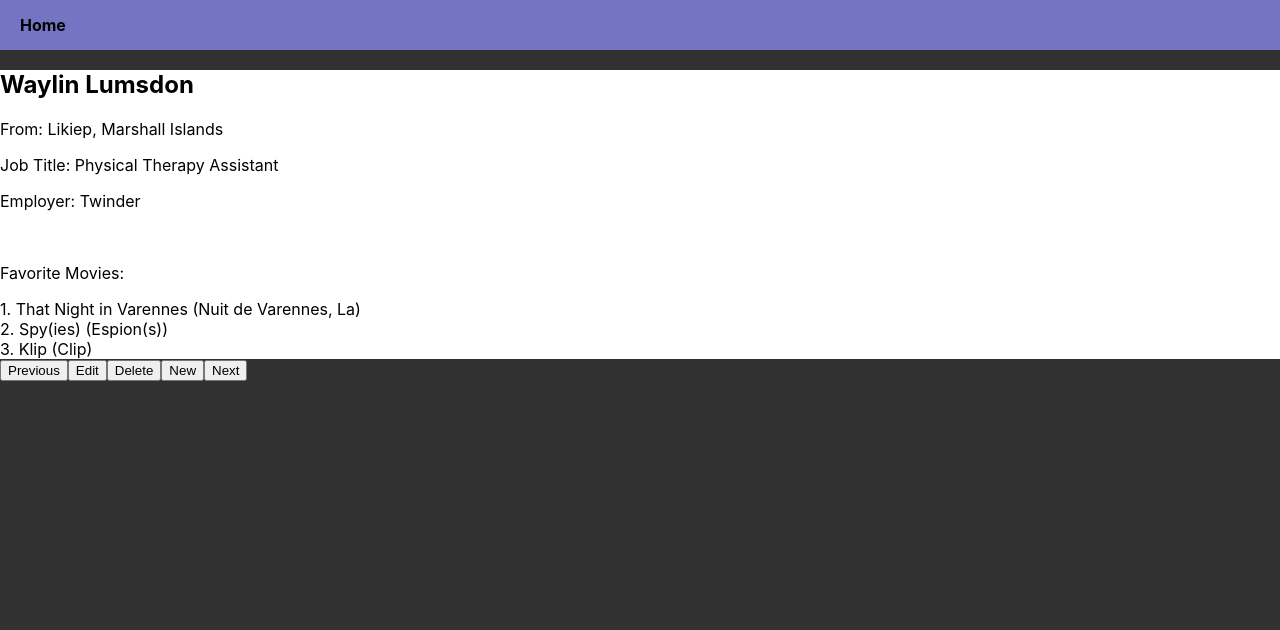
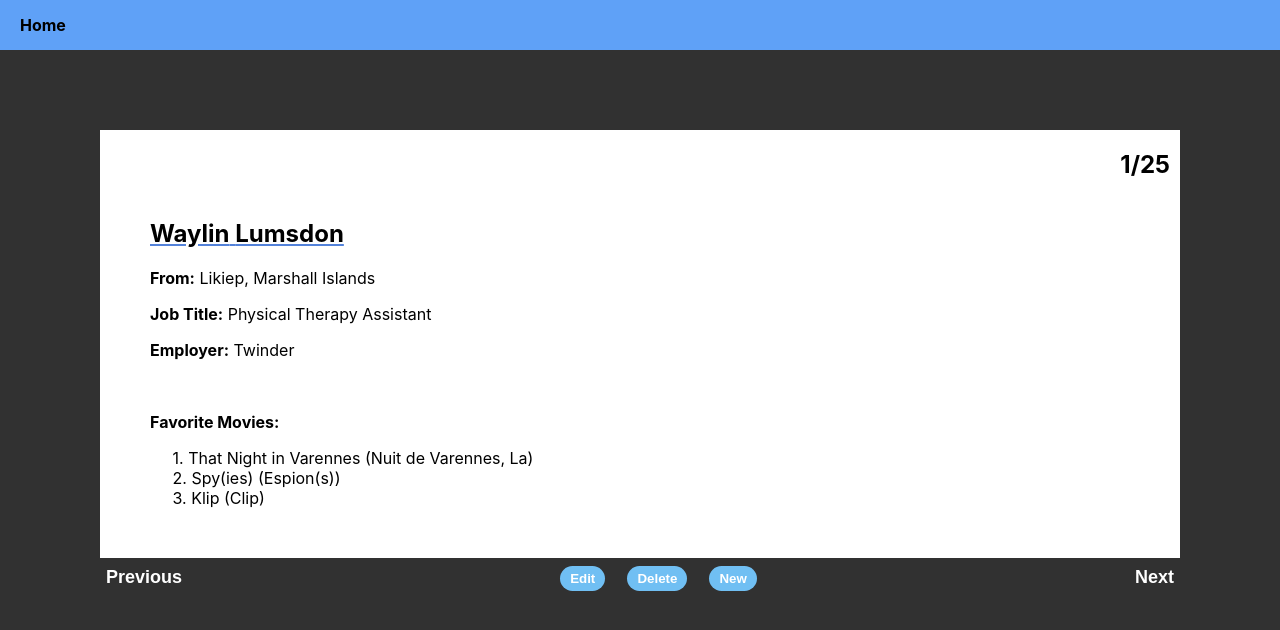
Before and after one commit to TheJeffLyons/user-directory, a React (Create React App) app: page / in a window 1280 px wide. Shown: the top 630 px of the page. Built offline with nearby package versions, Linux system fonts and the light colour scheme.

Commit message:
third commit

```diff
--- a/src/components/Main.js
+++ b/src/components/Main.js
@@ -2,6 +2,7 @@ import React from 'react';
 import Header from '../components/Header';
 import NameCard from './NameCard';
 import data from '../data';
+import '../styles/styles.css'
 
 function Main() {
 
@@ -25,12 +26,18 @@ function Main() {
   return (
     <>
     <Header/>
+    <div className='user-card-main'>
     <section>{cards[user]}</section>
-    <button onClick={prevUser}>Previous</button>
-    <button>Edit</button>
-    <button>Delete</button>
-    <button>New</button>
-    <button onClick={nextUser}>Next</button>
+    <div className='user-buttons'>
+      <button className='user-change1' onClick={prevUser}>Previous</button>
+    <div className='center-btns'>
+      <button className='button-mid'>Edit</button>
+      <button className='button-mid'>Delete</button>
+      <button className='button-mid'>New</button>
+    </div>
+      <button className='user-change2' onClick={nextUser}>Next</button>
+    </div>
+    </div>
     </>
 
   )
--- a/src/components/NameCard.js
+++ b/src/components/NameCard.js
@@ -7,25 +7,26 @@ function NameCard(props) {
   return (
 
     <div className='card'>
-      <h1>{props.name.first} {props.name.last}</h1>
+      <div className='user-count'><h1>{props.id}/25</h1></div>
+      <h1 className='user-name'><u className='user-under'>{props.name.first} {props.name.last}</u></h1>
       <p>
-        <span>From:</span> <span>{props.city}, {props.country}</span>
+        <span className='user-titles'>From:</span> <span>{props.city}, {props.country}</span>
       </p>
       <p>
-        <span>Job Title:</span> <span>{props.title}</span>
+        <span className='user-titles'>Job Title:</span> <span>{props.title}</span>
       </p>
       <p>
-        <span>Employer:</span> <span>{props.employer}</span>
+        <span className='user-titles'>Employer:</span> <span>{props.employer}</span>
       </p>
       <br></br>
-      <p>
+      <p className='user-titles'>
         Favorite Movies:
       </p>
-        <span>1.</span> <span>{props.favoriteMovies[0]}</span>
+        &nbsp;&nbsp;&nbsp;&nbsp;&nbsp;<span>1.</span> <span>{props.favoriteMovies[0]}</span>
         <br></br>
-        <span>2.</span> <span>{props.favoriteMovies[1]}</span>
+        &nbsp;&nbsp;&nbsp;&nbsp;&nbsp;<span>2.</span> <span>{props.favoriteMovies[1]}</span>
         <br></br>
-        <span>3.</span> <span>{props.favoriteMovies[2]}</span>
+        &nbsp;&nbsp;&nbsp;&nbsp;&nbsp;<span>3.</span> <span>{props.favoriteMovies[2]}</span>
     </div>
 
   )
--- a/src/styles/header.css
+++ b/src/styles/header.css
@@ -1,5 +1,5 @@
 .header{
-    background-color: rgb(116, 116, 194);
+    background-color: rgb(95, 161, 247);
     padding-left: 20px;
     height: 50px;
     display: flex;
--- a/src/styles/styles.css
+++ b/src/styles/styles.css
@@ -1,7 +1,78 @@
-.nameCard{
+/* .nameCard{
     margin-top: 100px;
-}
+} */
 
 .card{
     background-color: White;
+    margin-top: 80px;
+    margin-left: 100px;
+    margin-right: 100px;
+    padding-left: 50px;
+    padding-bottom: 50px;
+
 }
+
+.user-titles{
+    font-weight: bold;
+}
+
+.user-count{
+    display: flex;
+    justify-content: flex-end;
+    margin-right: 10px;
+
+}
+
+.user-under{
+    text-decoration-color: rgb(83, 130, 218) ;
+}
+
+.user-buttons{
+    display: flex;
+    margin-left: 100px;
+    margin-right: 100px;
+    margin-top: 8px;
+    justify-content: space-between;
+
+}
+
+.user-change1{
+    display: flex;
+    /* flex: 1; */
+    background-color: transparent;
+    border: none;
+    color: white;
+    font-size: large;
+    font-weight: bold;
+}
+
+.user-change2{
+    display: flex;
+    /* flex: 1; */
+    background-color: transparent;
+    border: none;
+    color: white;
+    font-size: large;
+    font-weight: bold;
+    justify-content: flex-end;
+}
+
+.center-btns{
+    display: flex;
+    flex: 1;
+    justify-content: space-evenly;
+    padding-left: 350px;
+    padding-right: 350px;
+}
+
+.button-mid{
+    border: none;
+    background-color: rgb(112, 191, 243);
+    color: white;
+    border-radius: 20px;
+    padding-left: 10px;
+    padding-right: 10px;
+    padding-top: 5px;
+    padding-bottom: 5px;
+    font-weight: bold;
+}
```
